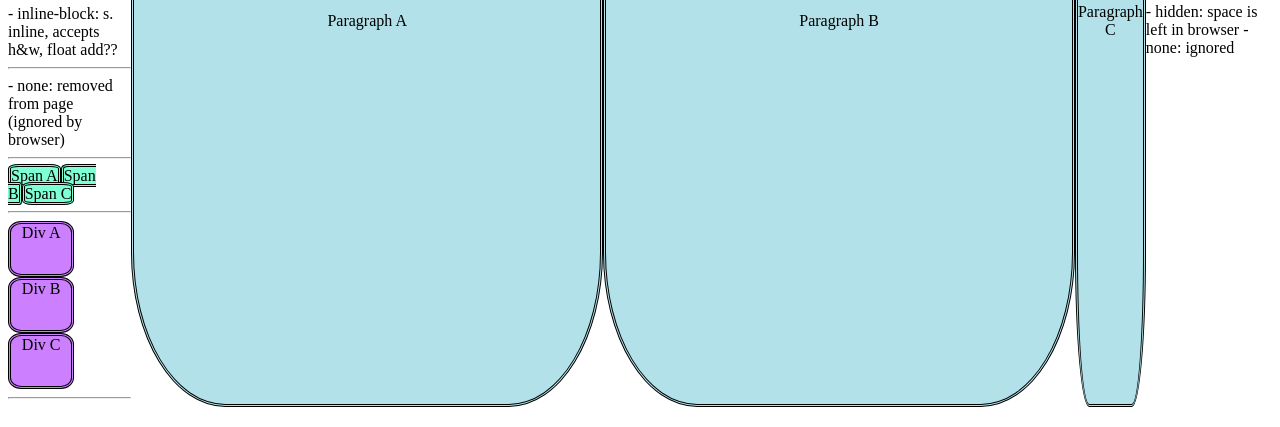
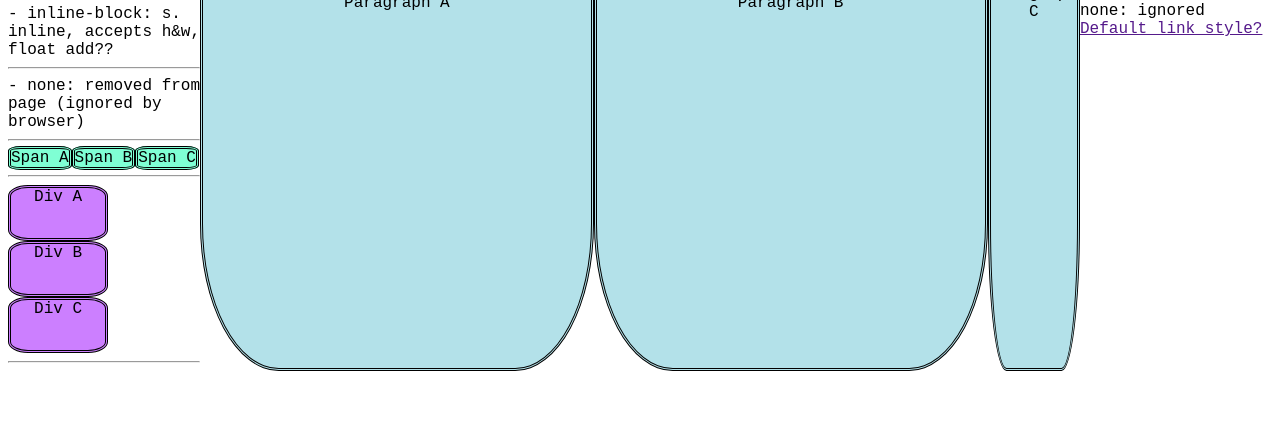
Before and after one commit to kfPix/Woche-2, a plain HTML site: page DisplayVisibilty.html in a window 1280 px wide. Shown: the part 373-800 px from the top of the page. Drawn offline with Linux system fonts and the light colour scheme; files that its build step writes are made by us from their sources.

Commit message:
Exploring how to get Stylesheet with html file in other folder

```diff
--- a/CSS/DisplayVisibilityStyle.css
+++ b/CSS/DisplayVisibilityStyle.css
@@ -28,4 +28,8 @@ p{
 }
 body{
     display:table;
+    font-family: 'Courier New', Courier, monospace;
 }
+a{
+    /*display: inline;*/
+}
--- a/HTML/DisplayVisibilty.html
+++ b/DisplayVisibilty.html
@@ -38,5 +38,6 @@
         <h1>Visibility</h1>
         - hidden: space is left in browser
         - none: ignored
+        <a href="">Default link style?</a>
     </body>
 </html>
```
